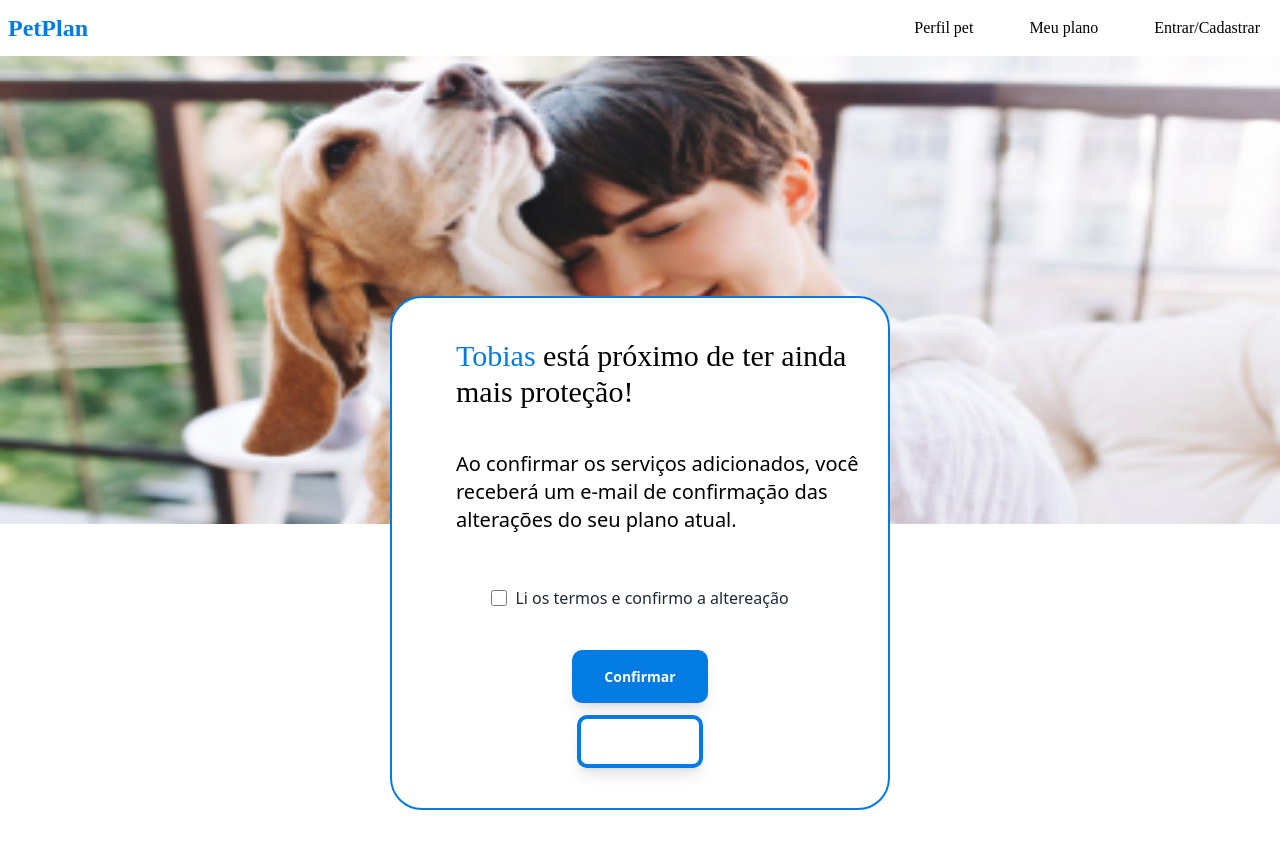
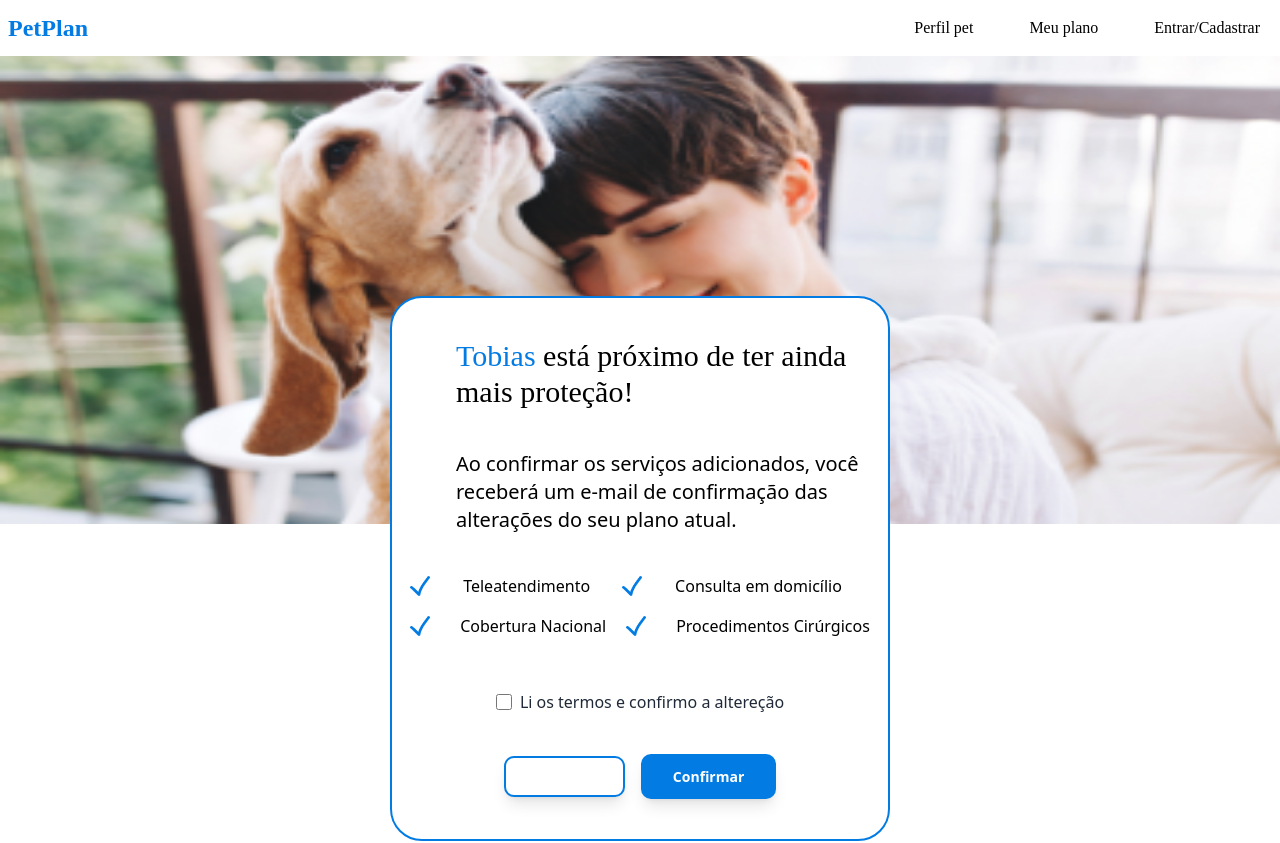
Before and after one commit to StaticDreamstate/GamaBoss, a React (Vite) app in the folder frontend/: page /confirmacao in a window 1280 px wide. Shown: the top 843 px of the page. Built offline with nearby package versions, Linux system fonts and the light colour scheme; sample sign-in values are in the browser's storage.

Commit message:
ajustes botoes e mock

```diff
--- a/frontend/src/pages/Concluded/index.tsx
+++ b/frontend/src/pages/Concluded/index.tsx
@@ -1,5 +1,6 @@
 import Button from "../../components/Button";
 import { images } from "../../assets";
+import { Link } from "react-router-dom";
 
 export default function Verification() {
   return (
@@ -8,30 +9,32 @@ export default function Verification() {
           src={images.dogConf}
           className="w-screen md:absolute md:left-0 md:h-[468px]"
           alt="" />
-      <div className="grid justify-items-center w-full z-10 md:rounded-[32px] md:border-2 md:border-primary-blue-1 md:mt-60 md:w-[500px] md:bg-white font-normal mb-32">
-        <p className="text-3xl pl-16 pt-10">
+      <div className="grid justify-items-center w-full z-10 md:rounded-[32px] md:border-2 md:border-primary-blue-1 md:mt-80 md:w-[600px] md:bg-white font-normal mb-32">
+        <p className="text-3xl pt-10 pl-2">
           <span className="text-primary-blue-1">Tobias </span> está ainda mais
           protegido!
         </p>
-        <div className="mt-5 flex items-center justify-center pt-5 pr-16">
-          <p className="pl-16 font-sans text-xl">
+        <div className="mt-5 flex items-center justify-center pt-5 pr-6">
+          <p className="pl-8 font-sans text-base">
             Você receberá um e-mail confirmando as mudanças no plano de{" "}
             <span className="font-bold">Tobias.</span>{" "}
             <p>Qualquer divergência, entre em contato com a nossa equipe.</p>
           </p>
         </div>
 
-        <div className="flex items-center justify-center mt-10">
-          <Button
-            className="font-600 w-[198px] sm:w-[292px] shadow-lg"
-            buttonLabel={"Ir para a página inicial"}
-          />
-        </div>
-        <div className="flex items-center justify-center mt-3 mb-28">
-          <Button
-            className="font-600 text-black w-[196px] sm:w-[290px] border-solid border-2 border-primary-blue-1 bg-white shadow-lg hover:bg-gray-6"
-            buttonLabel={"Reportar um problema"}
-          />
+        <div className="flex items-center justify-center mt-12 font-normal mb-10 space-x-8">
+          <Link to={"/home"}>
+            <Button
+              className="font-sans text-black pt-2 pb-2 pr-7 pl-7 border-solid border-2 border-primary-blue-1 bg-white shadow-lg"
+              buttonLabel={"Reportar um problema"}
+            />
+          </Link>
+          <Link to={"/home"}>
+            <Button
+              className="font-sans pt-3 pb-3 pr-8 pl-8 shadow-lg"
+              buttonLabel={"Ir para a página inicial"}
+            />
+          </Link>
         </div>
       </div>
     </main>
--- a/frontend/src/pages/Verification/index.tsx
+++ b/frontend/src/pages/Verification/index.tsx
@@ -2,6 +2,9 @@ import Button from "../../components/Button";
 import CheckBox from "../../components/CheckBox";
 import { images } from "../../assets";
 import { mockPet } from "../../components/PetAvatar/mock";
+import { mockVerification } from "./mock";
+import { icons } from "../../assets";
+import { Link } from "react-router-dom";
 
 export default function Verification(){
   return (
@@ -19,7 +22,45 @@ export default function Verification(){
           <p className="pl-16 font-sans text-xl pt-10">Ao confirmar os serviços adicionados, você receberá um e-mail de confirmação das alterações do seu plano atual.</p>
         </div>
         <div className="font-sans mt-10">
-          <CheckBox labelContent={"Li os termos e confirmo a altereação"} />
+          <div className="flex items-center space-x-8">
+            <img
+              className="pr-[1px]"
+              src={icons.iconCheck}
+              alt="icon check"
+            />
+            <p className="">
+            {mockVerification.servico1}
+            </p>
+            <img
+              className="pr-[1px]"
+              src={icons.iconCheck}
+              alt="icon check"
+            />
+            <p className="">
+            {mockVerification.servico2}
+            </p>
+          </div>
+          <div className="flex items-center space-x-5 mt-4">
+            <img
+              className="pr-[10px]"
+              src={icons.iconCheck}
+              alt="icon check"
+            />
+            <p className="">
+            {mockVerification.servico3}
+            </p>
+            <img
+              className="pr-[10px]"
+              src={icons.iconCheck}
+              alt="icon check"
+            />
+            <p className="">
+            {mockVerification.servico4}
+            </p>
+          </div>
+        </div>
+        <div className="font-sans mt-10">
+          <CheckBox labelContent={"Li os termos e confirmo a altereção"} />
         </div>
 
           {/* ------ Testando formas de check box com Tailwind -------
@@ -36,11 +77,21 @@ export default function Verification(){
                     </label>
                 </div> */}
 
-        <div className="flex items-center justify-center mt-10 font-normal">
-          <Button className="font-sans pt-4 pb-4 pr-8 pl-8 shadow-lg" src="" buttonLabel={"Confirmar"}> </Button>
-        </div>
-        <div className="flex items-center justify-center mt-3 mb-10 font-normal">
-          <Button className="font-sans text-black pt-3 pb-3 pr-7 pl-7 border-solid border-4 border-primary-blue-1 bg-white shadow-lg" buttonLabel={"Cancelar"}> </Button>
+        <div className="flex items-center justify-center mt-10 font-normal mb-10 space-x-4">
+          <Link to={"/alterar"}>
+            <Button
+              className="font-sans text-black pt-2 pb-2 pr-7 pl-7 border-solid border-2 border-primary-blue-1 bg-white shadow-lg"
+              src=""
+              buttonLabel={"Cancelar"}>
+            </Button>
+          </Link>
+          <Link to={"/concluido"}>
+            <Button
+              className="font-sans pt-3 pb-3 pr-8 pl-8 shadow-lg"
+              src=""
+              buttonLabel={"Confirmar"}>
+            </Button>
+          </Link>
         </div>
       </div>
     </main>
--- /dev/null
+++ b/frontend/src/pages/Verification/mock.ts
@@ -0,0 +1,6 @@
+export const mockVerification = {
+    servico1:"Teleatendimento",
+    servico2:"Consulta em domicílio",
+    servico3:"Cobertura Nacional",
+    servico4:"Procedimentos Cirúrgicos"
+}
```
